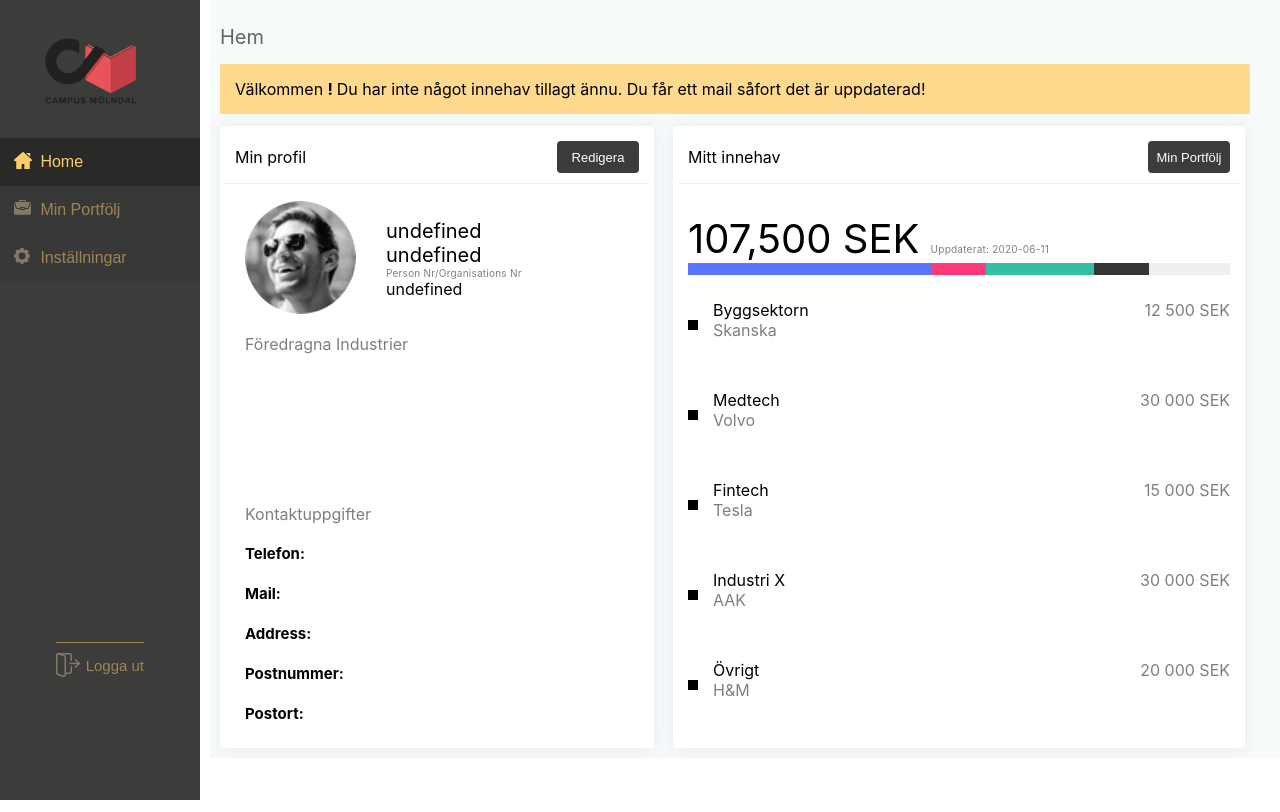
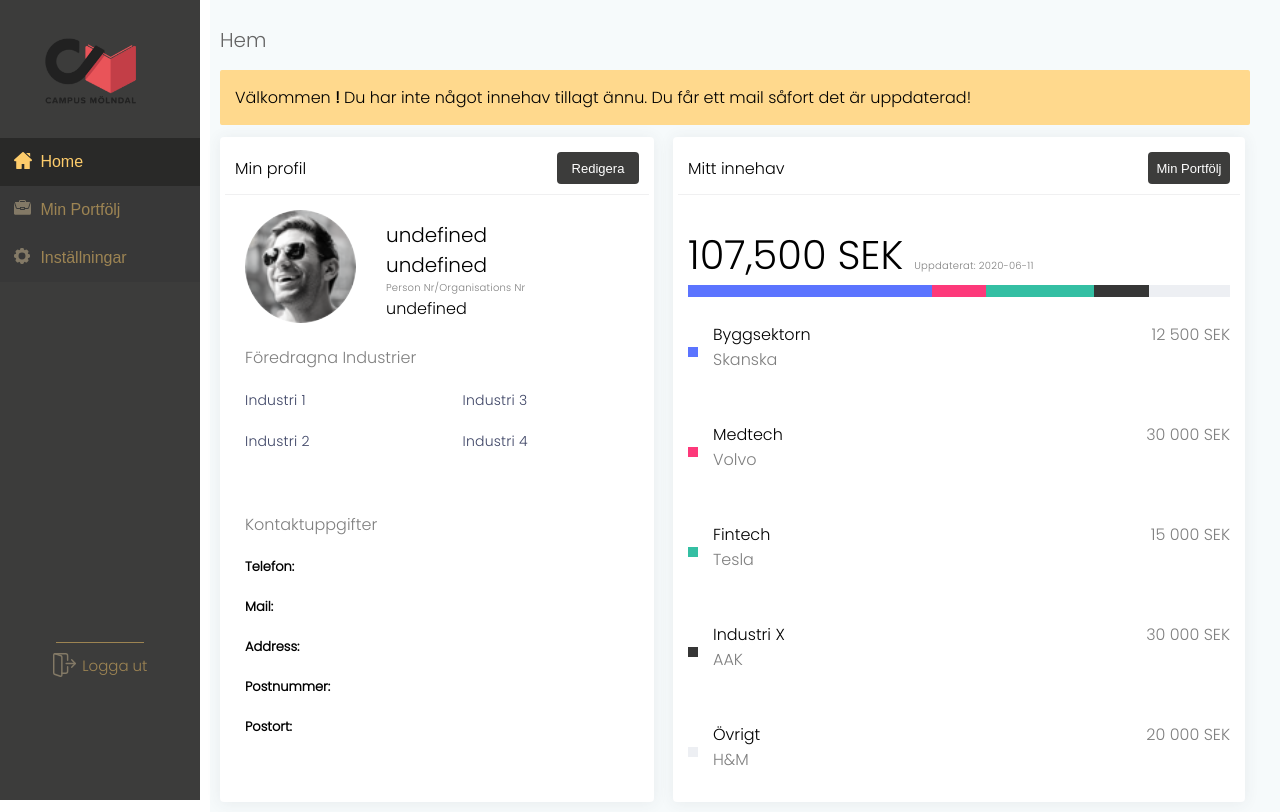
Before and after one commit to patam123/kundportal-projekt-molndal, a React (Create React App) app: page / in a window 1280 px wide. Built offline with nearby package versions, Linux system fonts and the light colour scheme; no server answers.

Commit message:
add css to possession and prefered industries

```diff
--- a/src/components/homecomponents/possessioncomponent/possession.js
+++ b/src/components/homecomponents/possessioncomponent/possession.js
@@ -8,6 +8,7 @@
   const share1 = new Share(
     "Skanska ",
     "Byggsektorn",
+    "#5B74FF",
     12500,
     "B",
     100,
@@ -18,6 +19,7 @@
   const share2 = new Share(
     "Volvo",
     "Medtech",
+    "#FD397A",
     30000,
     "A",
     150,
@@ -28,6 +30,7 @@
   const share3 = new Share(
     "Tesla ",
     "Fintech",
+    "#34BFA3",
     15000,
     "B",
     100,
@@ -38,6 +41,7 @@
   const share4 = new Share(
     "AAK",
     "Industri X",
+    "#363636",
     30000,
     "A",
     150,
@@ -48,6 +52,7 @@
   const share5 = new Share(
     "H&M",
     "Övrigt",
+    "#EDEFF3",
     20000,
     "A",
     150,
@@ -91,7 +96,7 @@
       <div>
         {shares.map((element, index) => (
           <div id="sectorStyle">
-            <div className="rectangle"></div>
+            <div style={{backgroundColor:element.color}} className="rectangle"></div>
             <div id="sectorContainer">
               <li key={index}>{element.industry}</li>
               <p style={{ opacity: "0.5" }}>{element.companyName}</p>
--- a/src/components/homecomponents/possessioncomponent/share.js
+++ b/src/components/homecomponents/possessioncomponent/share.js
@@ -1,10 +1,11 @@
 import React, {Component} from 'react';
 
 class Share extends Component{
-    constructor(companyName, industry, amount, type, nrOfShares, shareNr, sharePct, votePwr ){
+    constructor(companyName, industry,color, amount, type, nrOfShares, shareNr, sharePct, votePwr ){
         super();
         this.companyName = companyName;
         this.industry = industry;
+        this.color=color;
         this.amount = amount;
         this.type = type;
         this.nrOfShares = nrOfShares;
--- a/src/components/homecomponents/profilecomponents/profile.js
+++ b/src/components/homecomponents/profilecomponents/profile.js
@@ -37,6 +37,16 @@
         </div>
       </div>
       <p className="title">Föredragna Industrier</p>
+      <div id="industriesStyle">
+        <div>
+          <p className="industryList">Industri 1</p>
+          <p className="industryList">Industri 2</p>
+        </div>
+        <di>
+          <p className="industryList">Industri 3</p>
+          <p className="industryList">Industri 4</p>
+        </di>
+      </div>
 
       <div id="contact">
         <p className="title">Kontaktuppgifter</p>
--- a/src/design/dashboard.css
+++ b/src/design/dashboard.css
@@ -4,6 +4,7 @@
   margin: 0;
   padding: 0;
   list-style: none;
+  font-family: 'Poppins';
 
 }
 #dashboard-style {
--- a/src/design/homestyle/homeprofilestyle.css
+++ b/src/design/homestyle/homeprofilestyle.css
@@ -1,6 +1,5 @@
 #profileMainContainer {
   margin-left: 20px;
-
 }
 #pic-info-style {
   width: 75%;
@@ -26,11 +25,23 @@
   opacity: 0.5;
   margin-bottom: 10px;
 }
-
+#industriesStyle {
+  display: flex;
+  justify-content: space-between;
+  width: 70%;
+  padding-top: 10px;
+}
+.industryList {
+  margin-bottom: 20px;
+  text-align: left;
+  font-size: 14px;
+  letter-spacing: 0.2px;
+  color: #3d4465;
+}
 #contact {
-  margin-top: 150px;
+  margin-top: 40px;
 }
-#titleAndContactContainer{
+#titleAndContactContainer {
   display: flex;
 }
 #contact-style {
@@ -38,8 +49,8 @@
   margin-right: 20px;
   text-align: left;
   font-size: 15px;
-
 }
-.nameContact{
-    font-weight: bold;
+.nameContact {
+  font-weight: bold;
+  font-size: 13px;
 }
--- a/src/design/homestyle/possessionstyle.css
+++ b/src/design/homestyle/possessionstyle.css
@@ -48,7 +48,6 @@
 .rectangle{
     width: 10px;
     height: 10px;
-    background-color: black;
     position: absolute;
     left: 0;
     top: 50%;
```
Also changed, not shown: src/main/dashboard.js (+4 -3 lines).
